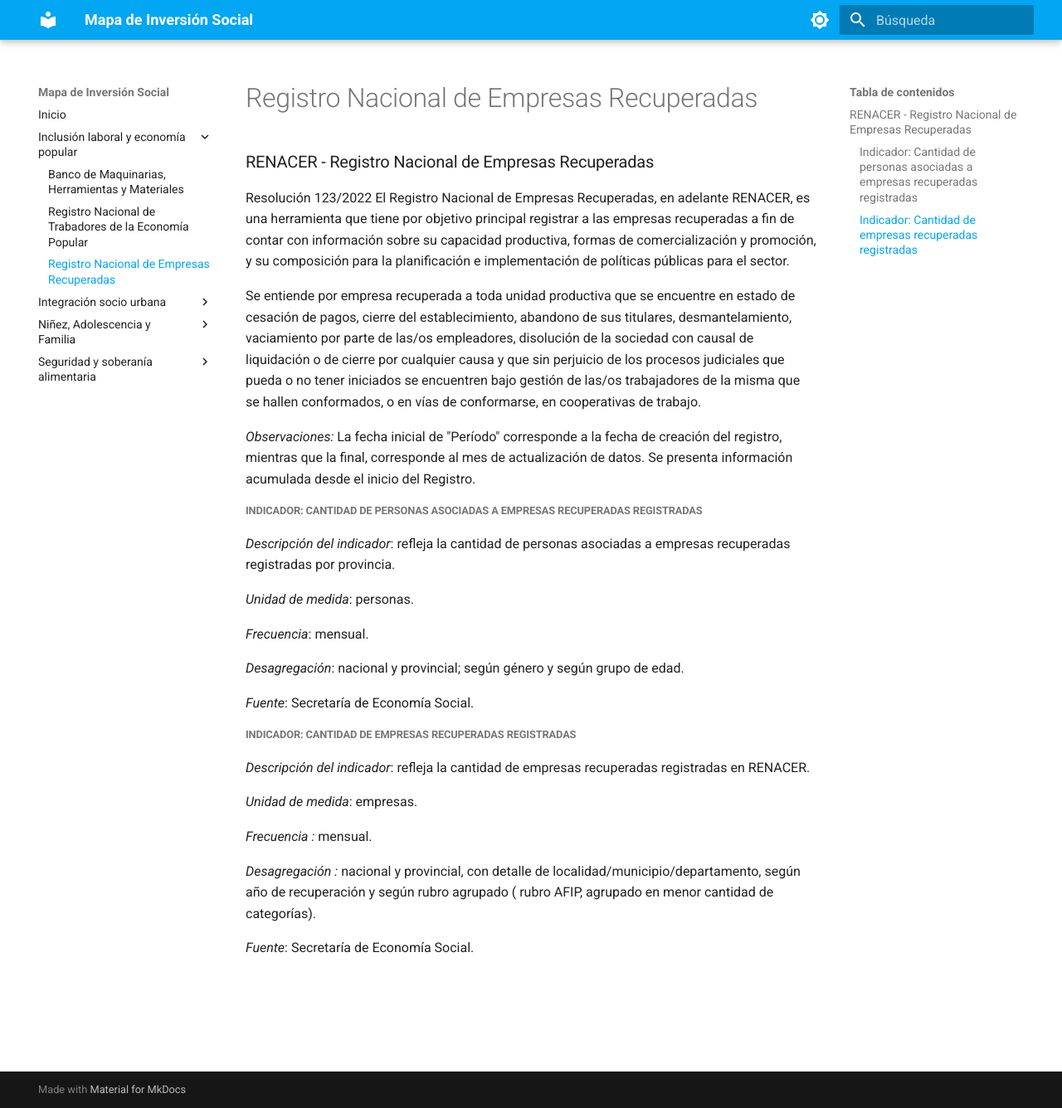
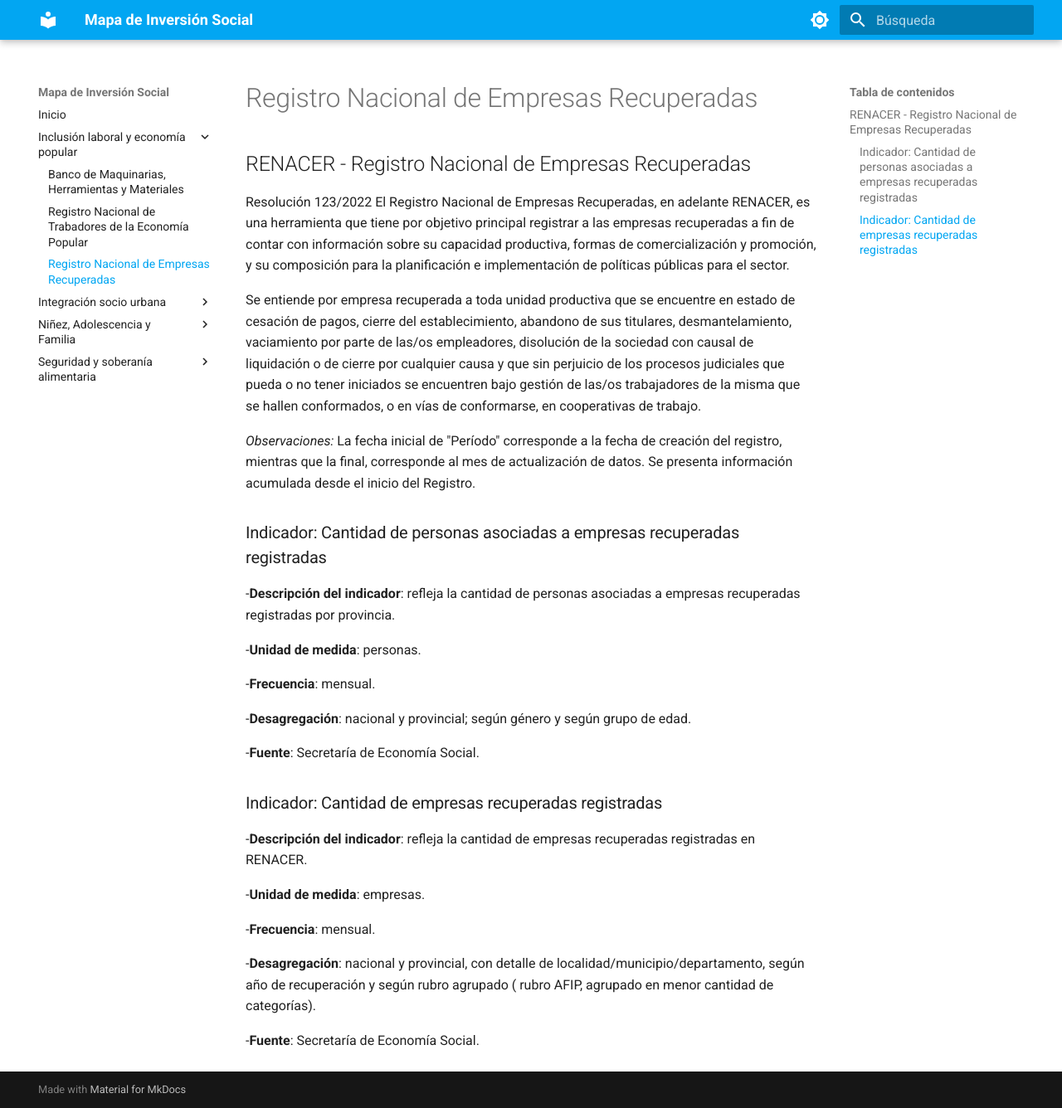
Before and after one commit to datos-desarrollosocial-nacion/metadata-mapa-de-inversion-social, an MkDocs documentation site: the page built from docs/RENACER.md, in a window 1280 px wide and 1336 px high. Shown: the whole window at 83% size. Built offline with MkDocs 1.6.1 and Material for MkDocs 9.7.7, drawn with Linux system fonts in a browser that asks for light colours.

```diff
--- a/docs/RENACER.md
+++ b/docs/RENACER.md
@@ -1,4 +1,4 @@
-### RENACER - Registro Nacional de Empresas Recuperadas
+## RENACER - Registro Nacional de Empresas Recuperadas
 Resolución 123/2022
 El Registro Nacional de Empresas Recuperadas, en adelante RENACER, es una herramienta que tiene por objetivo principal registrar a las empresas recuperadas a fin de contar con información sobre su capacidad productiva, formas de comercialización y promoción, y su composición para la planificación e implementación de políticas públicas para el sector.
 
@@ -9,27 +9,27 @@ Se entiende por empresa recuperada a toda unidad productiva que se encuentre en
 
 
 
-##### Indicador: Cantidad de personas asociadas a empresas recuperadas registradas
-*Descripción del indicador*: refleja la cantidad de personas asociadas a empresas recuperadas registradas por provincia.
+### Indicador: Cantidad de personas asociadas a empresas recuperadas registradas
+-**Descripción del indicador**: refleja la cantidad de personas asociadas a empresas recuperadas registradas por provincia.
 
-*Unidad de medida*: personas.
+-**Unidad de medida**: personas.
 
-*Frecuencia*: mensual.
+-**Frecuencia**: mensual.
 
-*Desagregación*: nacional y provincial; según género y según grupo de edad.
+-**Desagregación**: nacional y provincial; según género y según grupo de edad.
 
-*Fuente*: Secretaría de Economía Social.
+-**Fuente**: Secretaría de Economía Social.
 
 
 
 
-##### Indicador: Cantidad de empresas recuperadas registradas
-*Descripción del indicador*: refleja la cantidad de empresas recuperadas registradas en RENACER.
+### Indicador: Cantidad de empresas recuperadas registradas
+-**Descripción del indicador**: refleja la cantidad de empresas recuperadas registradas en RENACER.
 
-*Unidad de medida*: empresas.
+-**Unidad de medida**: empresas.
 
-*Frecuencia :* mensual.
+-**Frecuencia**: mensual.
 
-*Desagregación :* nacional y provincial, con detalle de localidad/municipio/departamento, según año de recuperación y según rubro agrupado ( rubro AFIP, agrupado en menor cantidad de categorías).
+-**Desagregación**: nacional y provincial, con detalle de localidad/municipio/departamento, según año de recuperación y según rubro agrupado ( rubro AFIP, agrupado en menor cantidad de categorías).
 
-*Fuente*: Secretaría de Economía Social.
+-**Fuente**: Secretaría de Economía Social.
```
